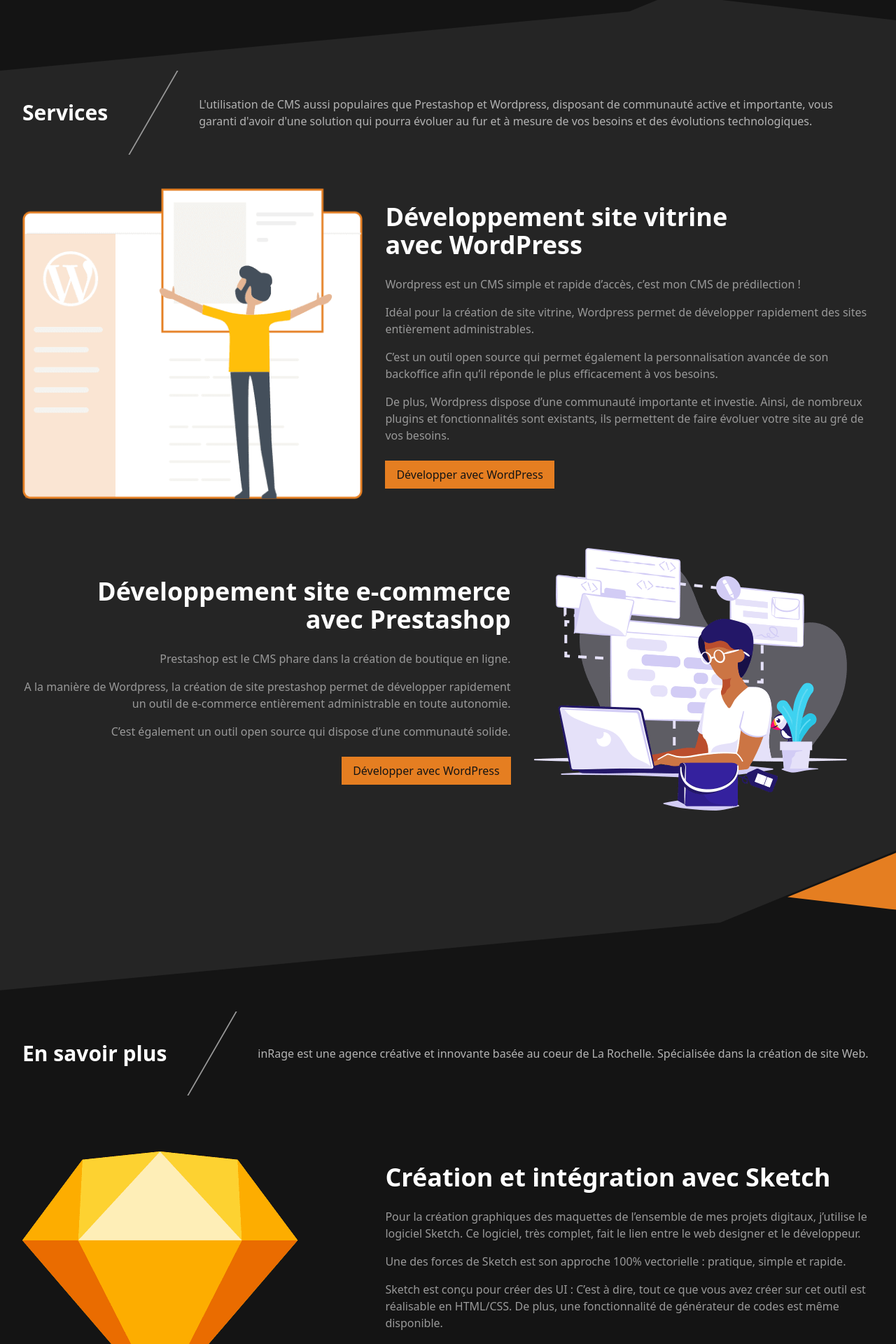
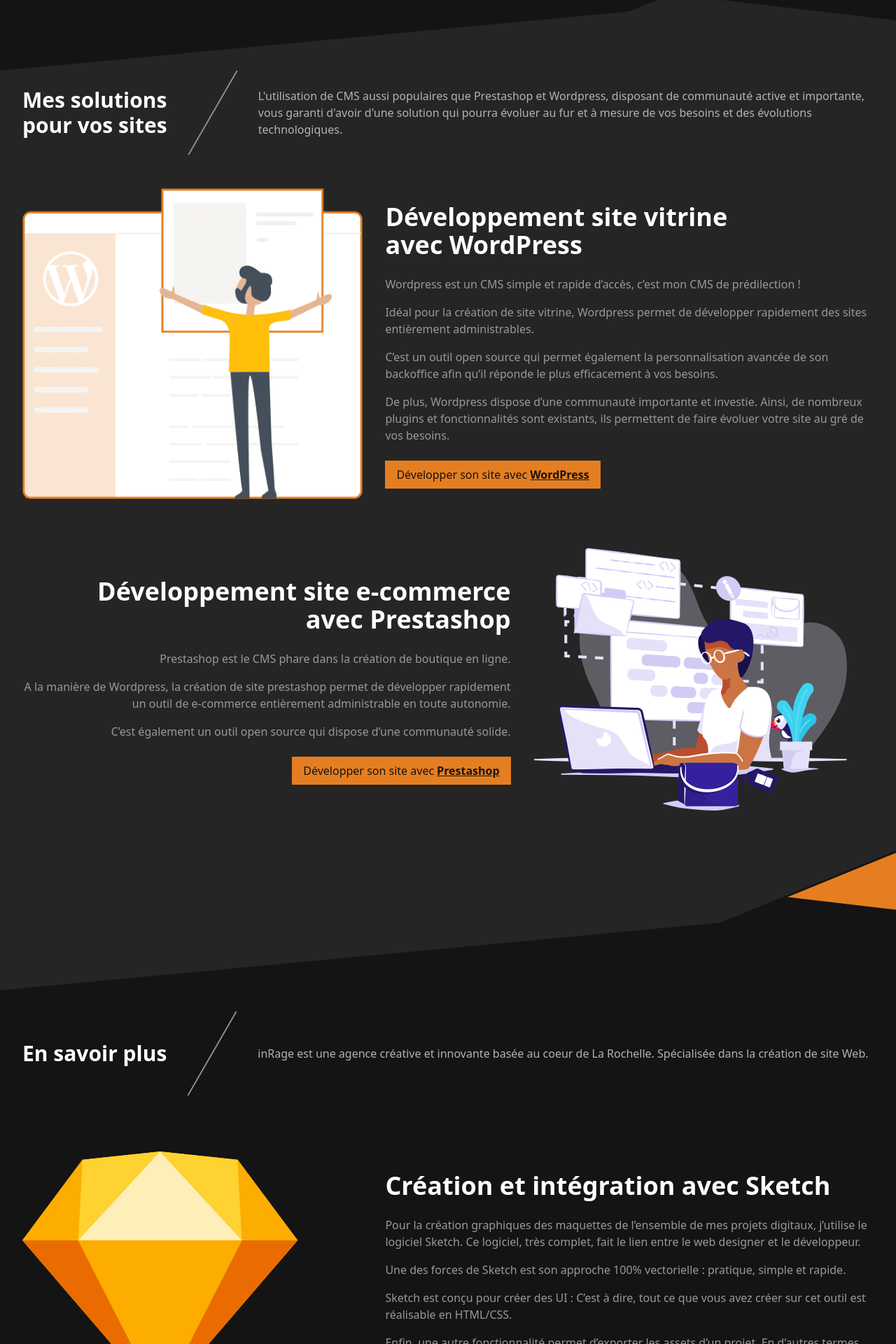
Before and after one commit to akiletour/inrage, a Next.js app: page /prestations/creation-site-web in a window 1280 px wide. Shown: the part 1760-3680 px from the top of the page at 70% size. Built offline with nearby package versions, Linux system fonts and the light colour scheme.

Commit message:
style: optimize build-website space and titles

```diff
--- a/pages/prestations/creation-site-web/index.js
+++ b/pages/prestations/creation-site-web/index.js
@@ -96,7 +96,7 @@ export default function PrestationBuildWebsite() {
 
       <div className="container -mb-10">
         <SectionTitle
-          title="Services"
+          title={['Mes solutions', <br />, 'pour vos sites']}
           content="L'utilisation de CMS aussi populaires que Prestashop et Wordpress, disposant de communauté active et importante, vous garanti d'avoir d'une solution qui pourra évoluer au fur et à mesure de vos besoins et des évolutions technologiques."
         />
 
@@ -131,12 +131,15 @@ export default function PrestationBuildWebsite() {
               votre site au gré de vos besoins.
             </p>
             <Link href="/">
-              <a className="button">Développer avec WordPress</a>
+              <a className="button">
+                Développer son site avec
+                <span className="font-bold ml-[4px] underline">WordPress</span>
+              </a>
             </Link>
           </div>
         </div>
 
-        <div className="flex items-center mt-8 flex-col md:flex-row-reverse">
+        <div className="flex items-center mt-8 flex-col md:flex-row-reverse relative z-10">
           <div className="md:w-2/5">
             <Image
               src="/images/website-prestashop.png"
@@ -167,7 +170,10 @@ export default function PrestationBuildWebsite() {
             </p>
 
             <Link href="/">
-              <a className="button">Développer avec WordPress</a>
+              <a className="button">
+                Développer son site avec
+                <span className="font-bold ml-[4px] underline">Prestashop</span>
+              </a>
             </Link>
           </div>
         </div>
@@ -210,8 +216,7 @@ export default function PrestationBuildWebsite() {
               </p>
               <p className="mt-2">
                 Sketch est conçu pour créer des UI : C’est à dire, tout ce que vous avez créer sur
-                cet outil est réalisable en HTML/CSS. De plus, une fonctionnalité de générateur de
-                codes est même disponible.
+                cet outil est réalisable en HTML/CSS.
               </p>
               <p className="mt-2">
                 Enfin, une autre fonctionnalité permet d’exporter les assets d’un projet. En
@@ -221,7 +226,7 @@ export default function PrestationBuildWebsite() {
             </div>
           </div>
 
-          <div className="flex items-center flex-col md:flex-row-reverse mt-10 md:text-right">
+          <div className="flex items-center flex-col md:flex-row-reverse mt-20 md:text-right">
             <div className="md:w-2/5">
               <Image
                 src="/images/devops.png"
@@ -258,7 +263,7 @@ export default function PrestationBuildWebsite() {
             </div>
           </div>
 
-          <div className="flex items-center flex-col md:flex-row mt-10">
+          <div className="flex items-center flex-col md:flex-row mt-20">
             <div className="md:w-2/5">
               <Image
                 src="/images/lighthouse-100percent-inrage.png"
```
